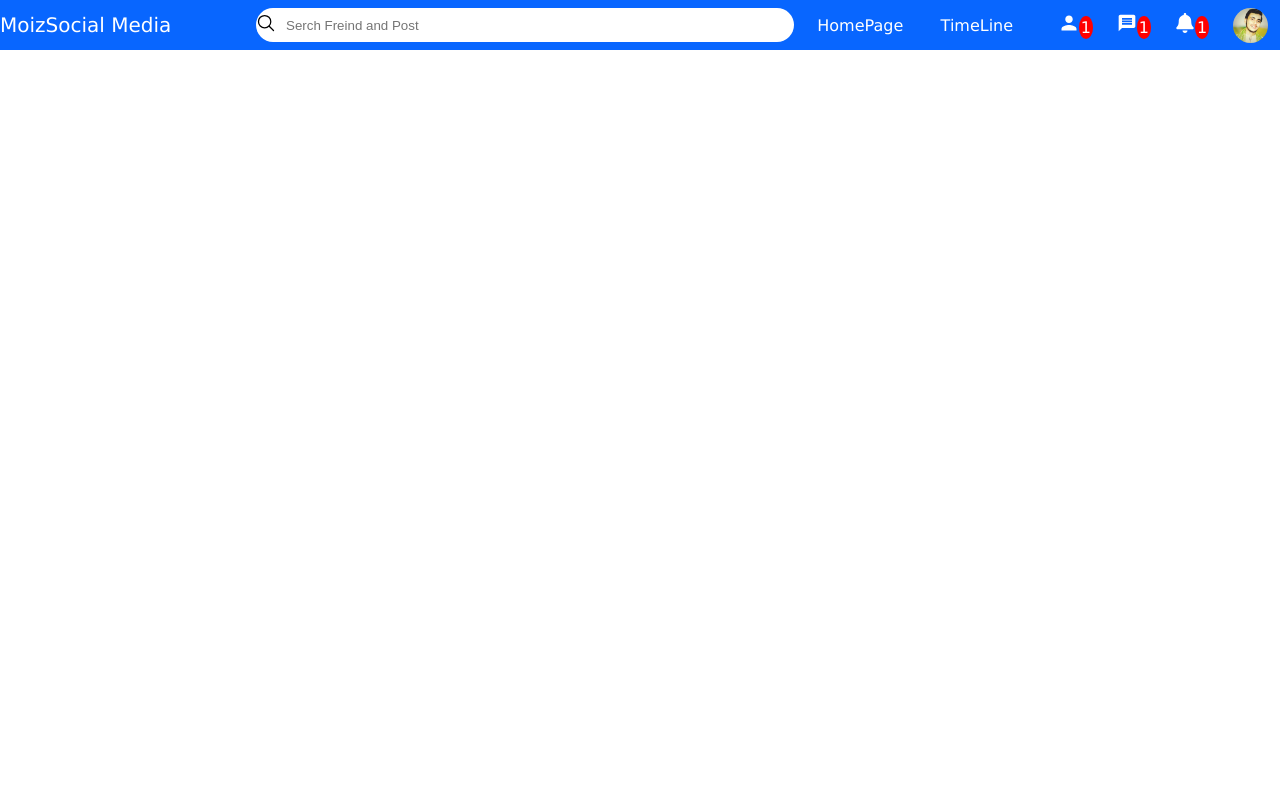
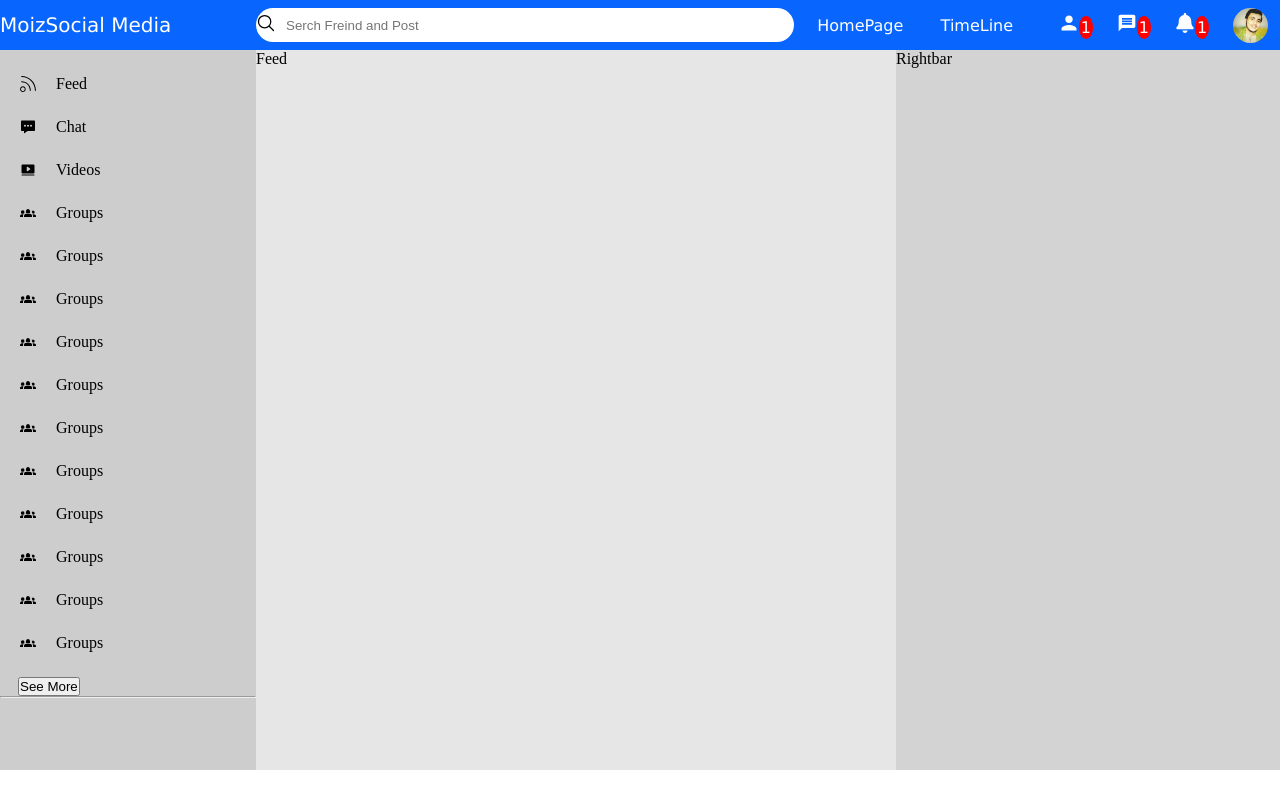
Before and after one commit to MoizZakir/Mern-SocailMediaApp, a React (Vite) app: page / in a window 1280 px wide. Built offline with nearby package versions, Linux system fonts and the light colour scheme.

Commit message:
'assignemntUpdationToday'

```diff
--- a/src/App.css
+++ b/src/App.css
@@ -0,0 +1,4 @@
+.bodyContainer{
+    display: flex;
+    width: 100%;
+}
--- a/src/App.jsx
+++ b/src/App.jsx
@@ -1,4 +1,8 @@
-import Topbar from './components/topbar/Topbar'
+import { Feed } from './components/feed/Feed'
+import { Rightbar } from './components/rightbar/Rightbar'
+import { Sidebar } from './components/sidebar/Sidebar'
+import Topbar from './components/topbar/topbar'
+import   './App.css'
 
 function App() {
 
@@ -6,7 +10,12 @@ function App() {
   return (
     <>
     <Topbar/>
+    <div className="bodyContainer">
 
+    <Sidebar/>
+    <Feed/>
+    <Rightbar/>
+    </div>
     </>
   )
 }
--- /dev/null
+++ b/src/components/feed/Feed.jsx
@@ -0,0 +1,7 @@
+import React from 'react'
+import './feed.css'
+export const Feed = () => {
+  return (
+    <div className='feed'>Feed</div>
+  )
+}
--- /dev/null
+++ b/src/components/feed/feed.css
@@ -0,0 +1,15 @@
+.feed{
+    width: 50%;
+    background-color: rgb(230, 230, 230);
+    height: 90vh;
+}
+@media (max-width:945px){
+    .feed{
+        width: 70%;
+    }
+}
+@media (max-width:700px){
+    .feed{
+        width: 100%;
+    }
+}
--- /dev/null
+++ b/src/components/rightbar/Rightbar.jsx
@@ -0,0 +1,8 @@
+import React from 'react'
+import './rightbar.css'
+
+export const Rightbar = () => {
+  return (
+    <div className='rightbar'>Rightbar</div>
+  )
+}
--- /dev/null
+++ b/src/components/rightbar/rightbar.css
@@ -0,0 +1,12 @@
+.rightbar{
+    width: 30%;
+    background-color: rgb(211, 211, 211);
+}
+
+
+
+@media (max-width:700px){
+    .rightbar{
+        display: none;
+    }
+}
--- /dev/null
+++ b/src/components/sidebar/Sidebar.jsx
@@ -0,0 +1,99 @@
+import React from 'react'
+import './sidebar.css'
+import { SlFeed } from "react-icons/sl";
+import { IoChatboxEllipsesSharp } from "react-icons/io5";
+import { PiVideoFill } from "react-icons/pi";
+import { MdGroups2 } from "react-icons/md";
+
+
+
+export const Sidebar = () => {
+  return (
+    <div className='sidebar'>
+        <div className="sidebaritems">
+
+            <SlFeed/>
+            <span>Feed</span>
+        </div>
+
+        <div className="sidebaritems">
+
+            <IoChatboxEllipsesSharp/>
+            <span>Chat</span>
+        </div>
+
+        <div className="sidebaritems">
+
+            <PiVideoFill/>
+            <span>Videos</span>
+        </div>
+
+        <div className="sidebaritems">
+
+            <MdGroups2/>
+            <span>Groups</span>
+        </div>
+        <div className="sidebaritems">
+
+            <MdGroups2/>
+            <span>Groups</span>
+        </div>
+        <div className="sidebaritems">
+
+            <MdGroups2/>
+            <span>Groups</span>
+        </div>
+        <div className="sidebaritems">
+
+            <MdGroups2/>
+            <span>Groups</span>
+        </div>
+        <div className="sidebaritems">
+
+            <MdGroups2/>
+            <span>Groups</span>
+        </div>
+        <div className="sidebaritems">
+
+            <MdGroups2/>
+            <span>Groups</span>
+        </div>
+        <div className="sidebaritems">
+
+            <MdGroups2/>
+            <span>Groups</span>
+        </div>
+        <div className="sidebaritems">
+
+            <MdGroups2/>
+            <span>Groups</span>
+        </div>
+        <div className="sidebaritems">
+
+            <MdGroups2/>
+            <span>Groups</span>
+        </div>
+        <div className="sidebaritems">
+
+            <MdGroups2/>
+            <span>Groups</span>
+        </div>
+        <div className="sidebaritems">
+
+            <MdGroups2/>
+            <span>Groups</span>
+        </div>
+
+        <div className="">
+
+            <button className='sidebarButton'>See More</button>
+            <hr className='sidebarHr'/>
+
+        </div>
+
+
+
+
+    </div>
+  )
+}
--- /dev/null
+++ b/src/components/sidebar/sidebar.css
@@ -0,0 +1,33 @@
+.sidebar{
+    width: 20%;
+    background-color: rgb(205, 205, 205);
+    overflow-y: scroll;
+    height: 90vh;
+}
+::-webkit-scrollbar{
+    width: 5px;
+
+}
+::-webkit-scrollbar-track{
+
+    background-color: rgb(228, 226, 226);
+}
+::-webkit-scrollbar-thumb{
+
+    background-color: rgb(151, 151, 151);
+}
+.sidebaritems{
+    /* width: 50%; */
+    display: flex;
+    align-items: center;
+    gap: 20px;
+    margin: 25px 20px;
+}
+.sidebarButton{
+    margin-left: 18px;
+}
+@media (max-width:945px){
+    .sidebar{
+        display: none;
+    }
+}
```
